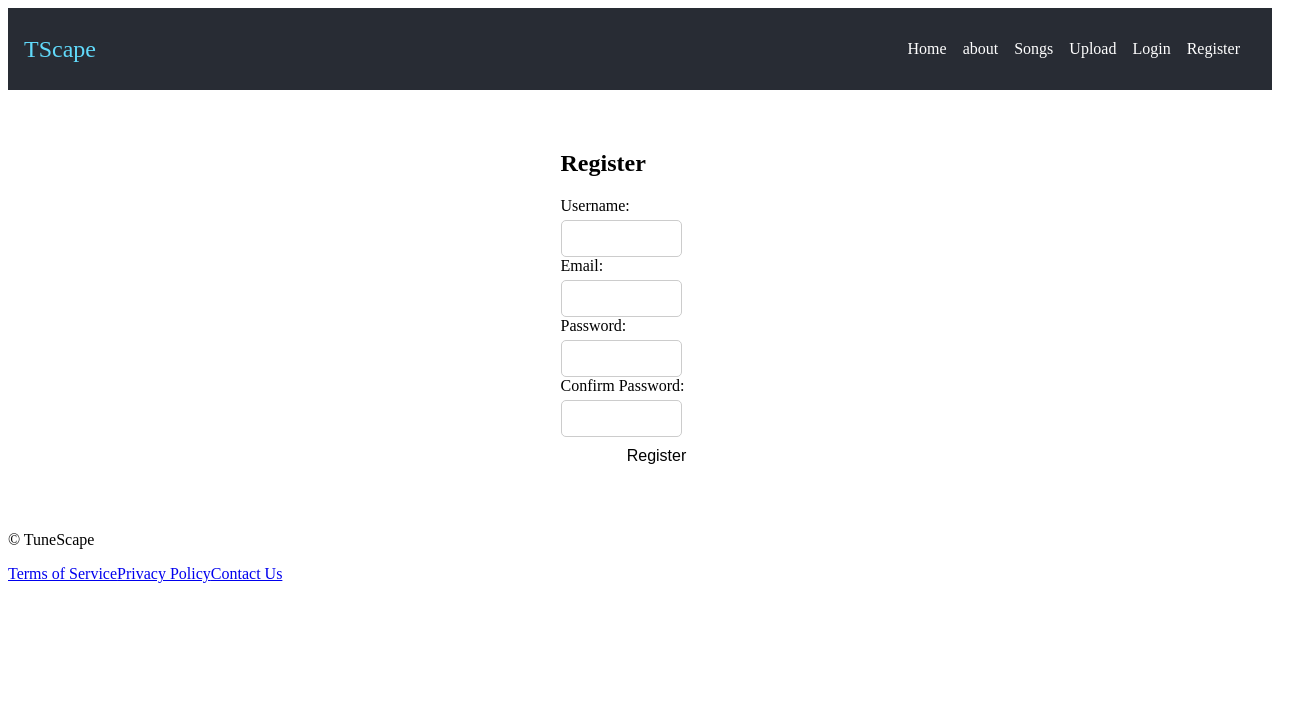
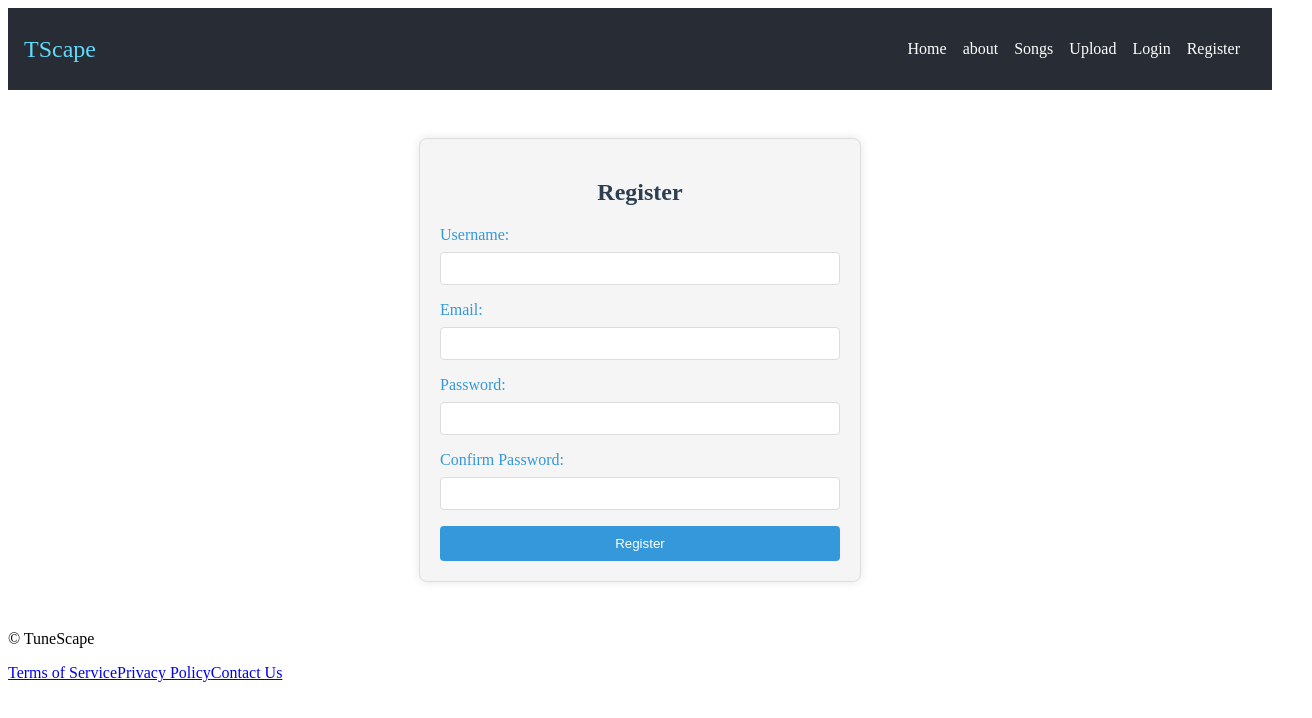
Before and after one commit to DarkoIllieski/TuneScape-music-app, a React (Vite) app in the folder frontend/: page /#/login in a window 1280 px wide. Shown: the top 718 px of the page, 1312 px wide, since content can reach past the window. Built offline with nearby package versions, Linux system fonts and the light colour scheme.

Commit message:
loginPage initialized, loginPage.css added

```diff
--- a/frontend/src/pages/registerPage/registerPage.css
+++ b/frontend/src/pages/registerPage/registerPage.css
@@ -1,48 +1,44 @@
 .form-container {
-    width: 100%;
+    max-width: 400px;
+    margin: 3rem auto;
     padding: 20px;
-    border-radius: 5px;
-    background-color: #ffffff;
-    margin-top: 20px;
-    justify-content: center;
-    align-items: center;
-    display: grid;
+    border: 1px solid #ddd;
+    border-radius: 8px;
+    box-shadow: 0 0 10px rgba(0, 0, 0, 0.1);
+    background-color: #f5f5f5;
   }
 
-h1 {
+  .form {
+    display: flex;
+    flex-direction: column;
+  }
+
+  h2 {
+    color: #2C3E50;
     text-align: center;
-    margin-bottom: 20px;
   }
 
   label {
-    display: block;
-    margin-bottom: 5px;
+    color: #3498DB;
+    margin-bottom: 8px;
   }
 
   input {
-    width: 50%;
-    padding: 10px;
-    border: 1px solid #ccc;
-    border-radius: 5px;
-    outline: none;
+    padding: 8px;
+    margin-bottom: 16px;
+    border: 1px solid #ddd;
+    border-radius: 4px;
   }
 
   button {
-    width: 12rem;
+    background-color: #3498DB;
+    color: #FFF;
     padding: 10px;
     border: none;
-    border-radius: 5px;
-    background-color: #ffffff;
-    color: #000000;
-    font-size: 16px;
+    border-radius: 4px;
     cursor: pointer;
-    margin-bottom: 20px;
-    justify-content: center;
-    align-items: center;
-    display: flex;
   }
 
   button:hover {
-    background-color: #b3b3b3;
-    color: #f9f9f9;
+    background-color: #2980B9;
   }
--- a/frontend/src/pages/registerPage/registerPage.jsx
+++ b/frontend/src/pages/registerPage/registerPage.jsx
@@ -43,7 +43,7 @@ const Register = () => {
   return (
     <div className="form-container">
       <h2>Register</h2>
-      <form
+      <form className="form"
         onSubmit={handleSubmit}
         action="http://localhost:5000/register"
         method="post"
```
Also changed, not shown: frontend/src/pages/loginPage/loginPage.jsx (+10 -1 lines), frontend/src/pages/loginPage/loginPage.css (added). Lines whose indentation alone changed are shown as unchanged.
